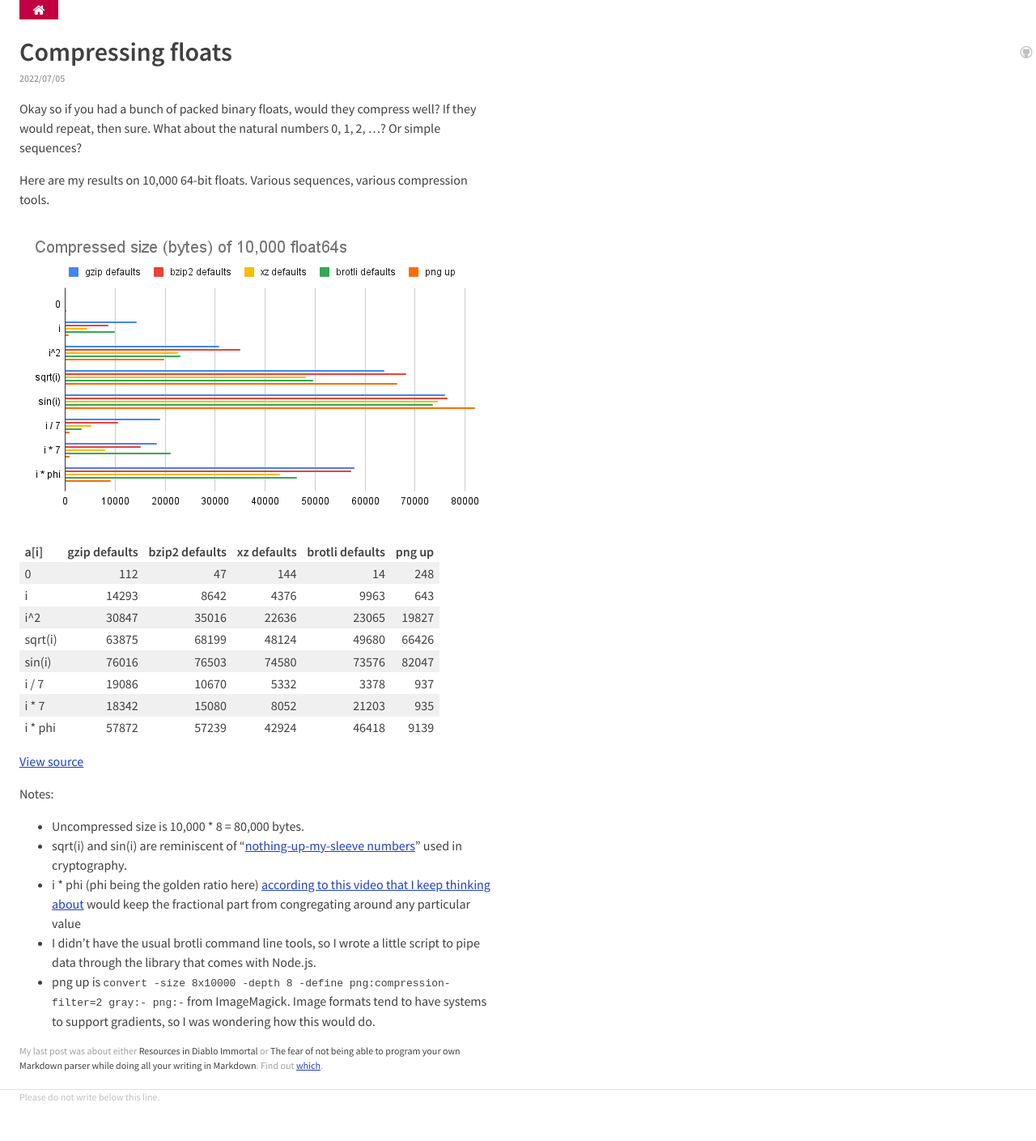
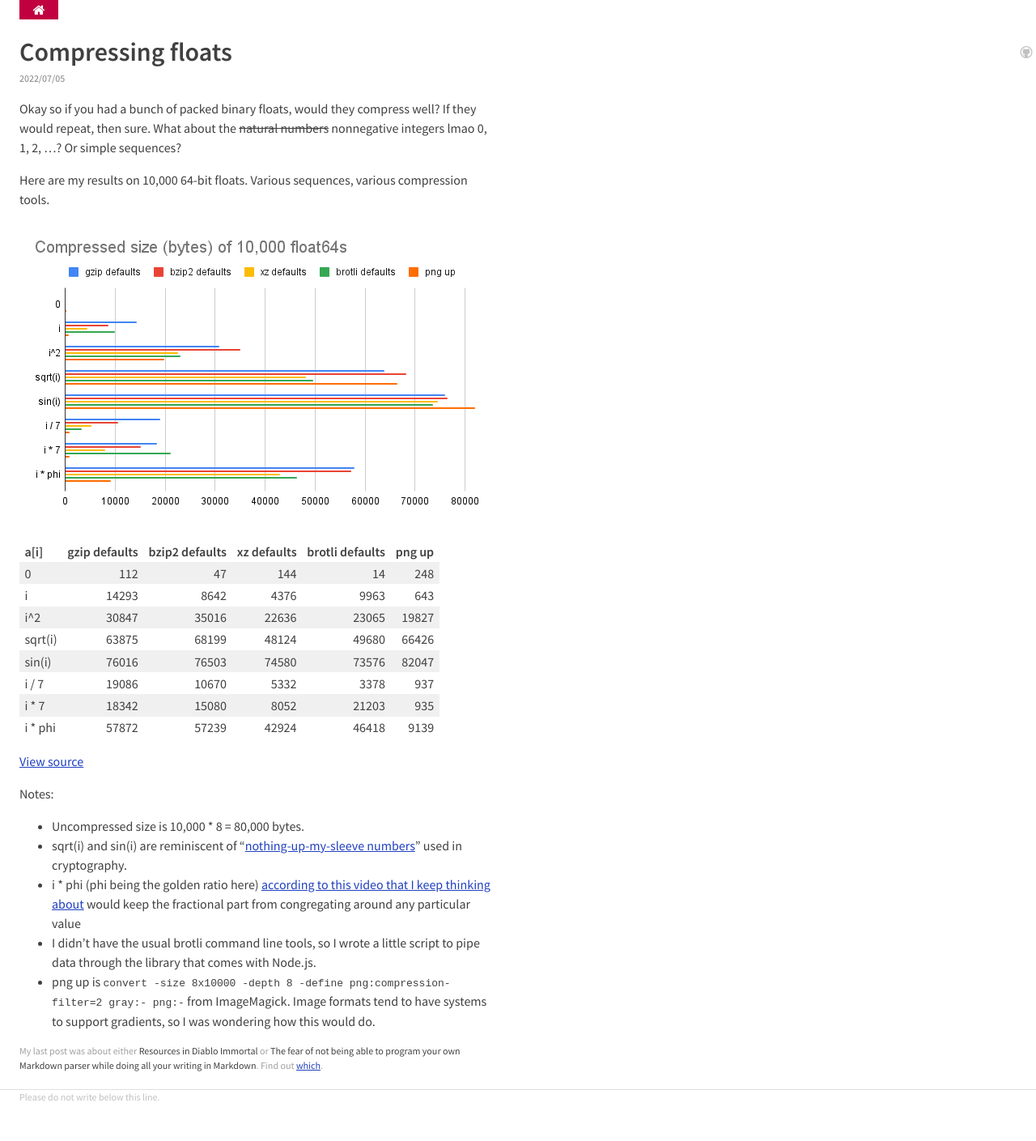
Before and after one commit to wh0/wh0.github.io, a Jekyll site: the page built from _posts/2022-07-05-compressing-floats.md, in a window 1280 px wide. Shown: the whole page at 81% size. Built offline with Jekyll 4.4.1, drawn with Linux system fonts in a browser that asks for light colours.

Commit message:
Update 2022-07-05-compressing-floats.md

```diff
--- a/_posts/2022-07-05-compressing-floats.md
+++ b/_posts/2022-07-05-compressing-floats.md
@@ -7,7 +7,7 @@ previous_first: true
 ---
 Okay so if you had a bunch of packed binary floats, would they compress well?
 If they would repeat, then sure.
-What about the natural numbers 0, 1, 2, ...?
+What about the ~~natural numbers~~ nonnegative integers lmao 0, 1, 2, ...?
 Or simple sequences?
 
 Here are my results on 10,000 64-bit floats.
```
